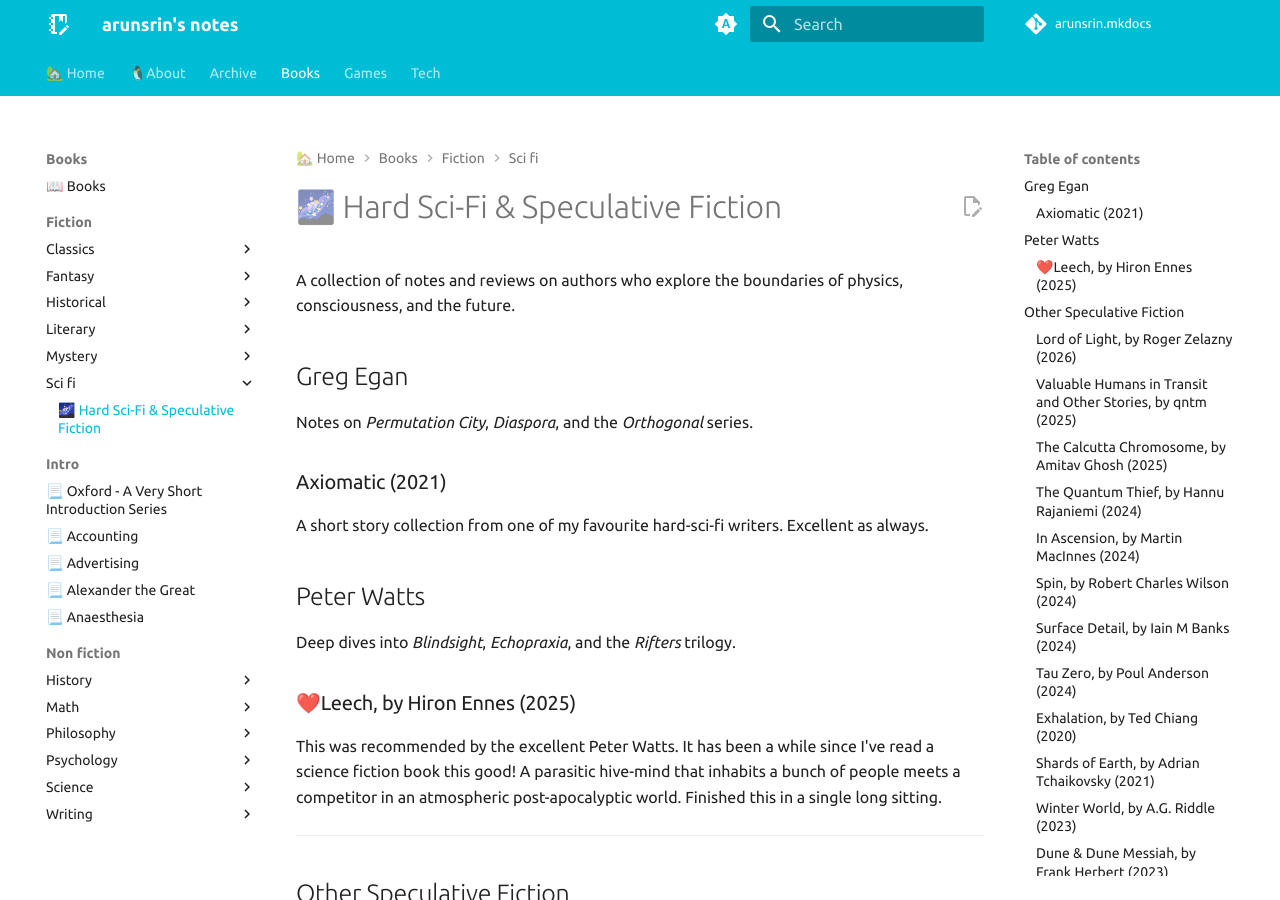
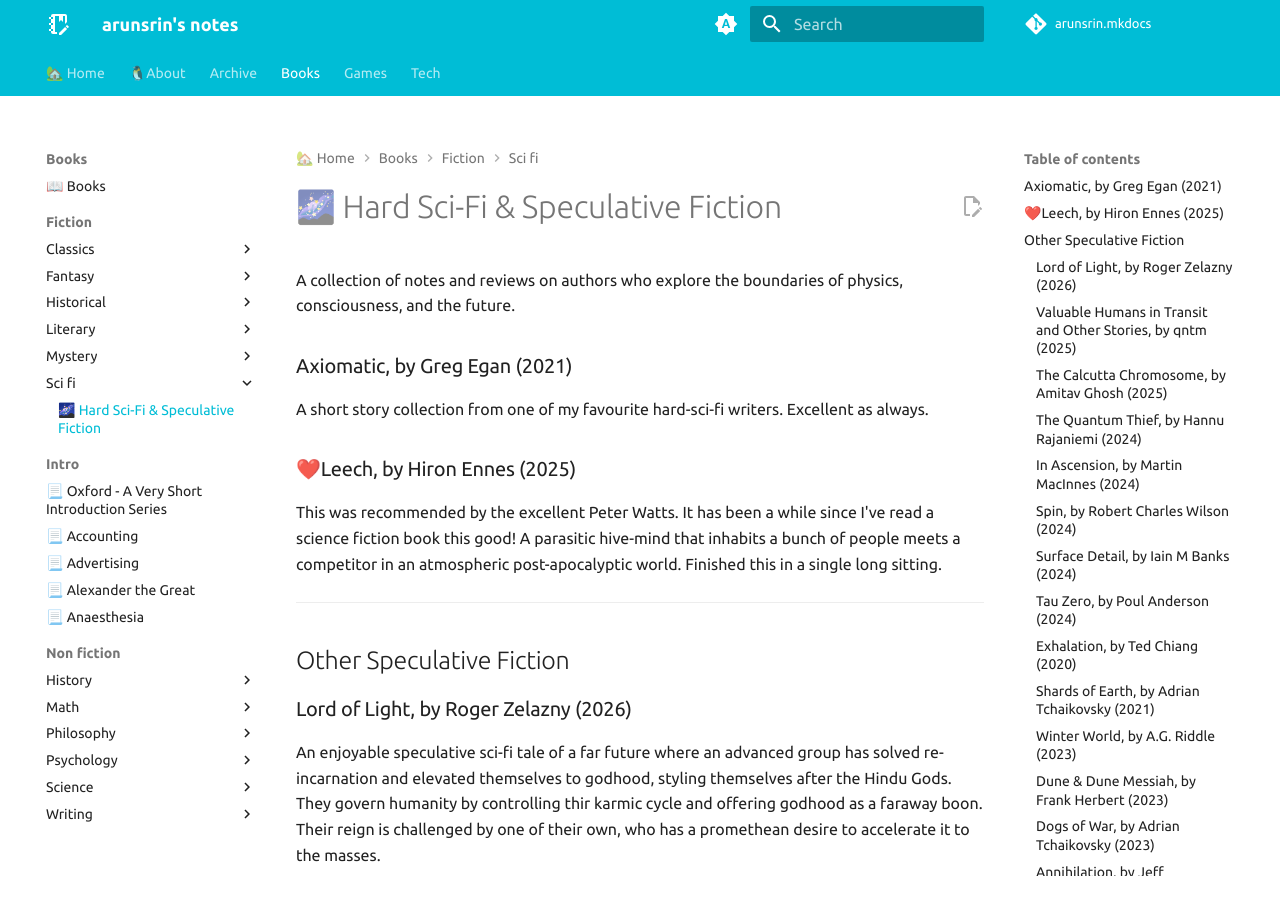
Before and after one commit to arunsrin/arunsrin.mkdocs, an MkDocs documentation site: the page built from home/books/fiction/sci-fi/index.md, in a window 1280 px wide and 900 px high. Built offline with MkDocs 1.6.1 and Material for MkDocs 9.7.7, drawn with Linux system fonts in a browser that asks for light colours; comment, search, counter and statistics services are not loaded.

Commit message:
minor corrections

```diff
--- a/home/books/fiction/sci-fi/index.md
+++ b/home/books/fiction/sci-fi/index.md
@@ -2,14 +2,9 @@
 
 A collection of notes and reviews on authors who explore the boundaries of physics, consciousness, and the future.
 
-## Greg Egan
-Notes on *Permutation City*, *Diaspora*, and the *Orthogonal* series.
-
-### Axiomatic (2021)
+### Axiomatic, by Greg Egan (2021)
 A short story collection from one of my favourite hard-sci-fi writers. Excellent as always.
 
-## Peter Watts
-Deep dives into *Blindsight*, *Echopraxia*, and the *Rifters* trilogy.
 
 ### ❤️Leech, by Hiron Ennes (2025)
 This was recommended by the excellent Peter Watts. It has been a while since I've read a science fiction book this good! A parasitic hive-mind that inhabits a bunch of people meets a competitor in an atmospheric post-apocalyptic world. Finished this in a single long sitting.
```
Also changed, not shown: home/books/fiction/fantasy/index.md (+1 -1 lines).
